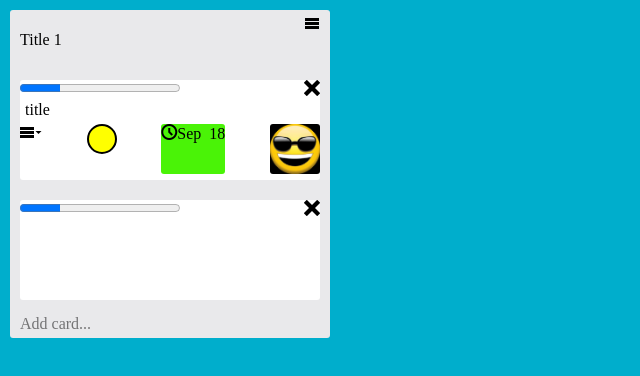
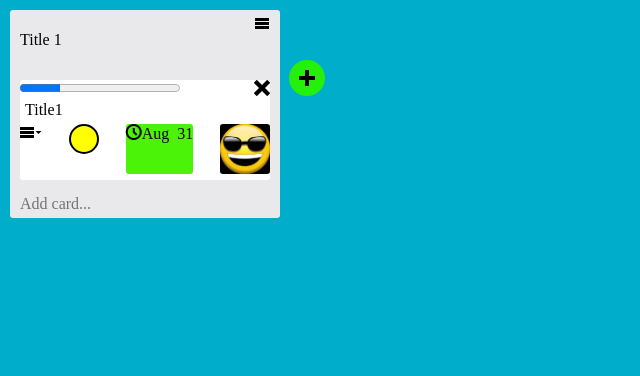
Before and after one commit to vakh-vlad/Trello, a website: page index.html in a window 1280 px wide. Both pictures are taken after a click on the element "Add card...". Shown: the whole page, without its empty margins (0-640 px from the left). Drawn offline with Linux system fonts and the light colour scheme; a web font is replaced by a local one.

Commit message:
add button addgroup and dell card, but don't work

```diff
--- a/index.html
+++ b/index.html
@@ -10,16 +10,17 @@
 </head>
 <body>
     <div class="content">
-        <div class="group">
+        <div class="group" id="0" ondrop="CardDrop(event)" ondragover="onDragOver(event);">
             <div class="header">
-                <p>Title 1</p>
+                <p class="group-title">Title 1</p>
                 <a class="icon-main-card-menu" href=""></a>
 
             </div>
-                <div class="card">
+            <a class="icon-add-card"  onclick="addCardGroup()" href=""></a>
+                 <!-- <div class="card">
                     <div class="progress-dell">
-                    <progress max="100" value="25"></progress>
-                    <a class="icon-dell-card"  onclick="dellCard()" href=""></a>
+                        <progress max="100" value="25"></progress>
+                        <a class="icon-dell-card"  onclick="dellCard()" href=""></a>
                     </div>
                     <p class="card-title">title</p>
                     <section class="card-items">
@@ -36,14 +37,24 @@
                                 <li><a href=""></a></li>
                             </ul>
                         </div>
-                        <a class="icon-clock" href=""><time datetime="18-08">Sep 18</time> </a>
+                        <a class="icon-clock" href="">
+                            <time datetime="18-08">Sep 18</time>
+                        </a>
 
-                        <img src="./images/smile fase.jpg" alt="">
+                        <img src="./images/smile_fase.jpg" alt="">
                     </section>
+                 </div>     -->
+            <div class="footer" onclick="addCard(0)">Add card...</div>
+        </div>
+        <!-- <div class="group-2">
+                <div class="header">
+                    <p>Title 1</p>
+                    <a class="icon-main-card-menu" href=""></a>
 
                 </div>
-            <div class="footer" onclick="addCard()">Add card...</div>
-        </div>
+                <a class="icon-add-card"  onclick="addCardGroup()" href=""></a>
+            <div class="footer" onclick="addCard('group-2')">Add card...</div>
+        </div>                -->
     </div>
     <script src="./js/scripts/script.js"></script>
 
--- a/js/scripts/script.js
+++ b/js/scripts/script.js
@@ -1,40 +1,121 @@
 (function () {
 	var group = document.getElementsByClassName('group')[0];
 
-	window.addCard = function () {
+	function dellCard(group, event) {
+		// console.log(event);
+		var card = event.target.parentNode.parentNode;
+		group.removeChild(card);
+	}
+
+	window.addCardGroup = function(){
+		var contentBlock = document.getElementsByClassName('content')[0];
+		var defaultGroup = document.createElement('div');
+		defaultGroup.className = 'group';
+		defaultGroup.id = contentBlock.children.length;
+		contentBlock.appendChild(defaultGroup);
+
+		//add div header of group
+		var headerNewGroup = document.createElement('div');
+		headerNewGroup.className = 'header';
+		defaultGroup.appendChild(headerNewGroup);
+
+		//add title with mein menu card
+		var groupTitle = document.createElement('p');
+		groupTitle.className = 'group-title';
+		groupTitle.innerText = 'Title 1';
+		headerNewGroup.appendChild(groupTitle);
+
+		var mainCardMenu = document.createElement('a');
+		mainCardMenu.className = 'icon-main-card-menu';
+		mainCardMenu.setAttribute('href', '');
+		headerNewGroup.appendChild(mainCardMenu);
+
+		//add div footer group with button addCard
+		var footerNewGroup = document.createElement('div');
+		footerNewGroup.className = 'footer';
+		footerNewGroup.setAttribute('onclick', 'addCard(\'defaultGroup.id\')');
+		footerNewGroup.innerText = 'Add card...';
+		defaultGroup.appendChild(footerNewGroup);
+	};
+
+	window.addCard = function (groupID) {
+		group = document.getElementById(groupID);
 		var defaultCard = document.createElement('div');
 		defaultCard.className = 'card';
 		var lastChild = group.children[group.children.length - 1];
 
 		//add div progress with dell card
-		var progress_dell = document.createElement('div');
-		progress_dell.className = 'progress-dell';
-		defaultCard.appendChild(progress_dell);
+		var progressDell = document.createElement('div');
+		progressDell.className = 'progress-dell';
+		defaultCard.appendChild(progressDell);
 
 		//add progress
 		var progress = document.createElement('progress');
 		progress.setAttribute('value', '25');
 		progress.setAttribute('max', '100');
-		progress_dell.appendChild(progress);
+		progressDell.appendChild(progress);
 
 		//add dell menu card
-		var dell_menu_card = document.createElement('a');
-		dell_menu_card.className = 'icon-dell-card';
-		dell_menu_card.setAttribute('href', '');
-		dell_menu_card.setAttribute('onclick', 'dellCard()');
-		progress_dell.appendChild(dell_menu_card);
+		var dellCardMenu = document.createElement('a');
+		dellCardMenu.className = 'icon-dell-card';
+		dellCardMenu.setAttribute('href', '');
+		// dellCardMenu.setAttribute('onclick', 'dellCard()');
+		progressDell.appendChild(dellCardMenu);
+
+		//add tittle card
+		var cardTitle = document.createElement('p');
+		// var nambTitle = group.children.length -1
+		cardTitle.className = 'card-title';
+		cardTitle.innerText = 'Title'+ (group.children.length -2);
+		defaultCard.appendChild(cardTitle);
+
+		//add section card-items
+		var cardItems = document.createElement('section');
+		cardItems.className = 'card-items';
+		defaultCard.appendChild(cardItems);
+
+		//add add menu with icon
+		var addMenu = document.createElement('div');
+		addMenu.className = 'add-menu';
+		cardItems.appendChild(addMenu);
+
+		var iconAddMenu = document.createElement('a');
+		iconAddMenu.className = 'icon-internal-card-menu';
+		iconAddMenu.setAttribute('href', '');
+		addMenu.appendChild(iconAddMenu);
+
+		//add color menu
+		var colorMenu = document.createElement('div');
+		colorMenu.className = 'color-menu';
+		cardItems.appendChild(colorMenu);
+
+		var btnColorMenu = document.createElement('a');
+		btnColorMenu.className = 'btn-color-menu';
+		btnColorMenu.setAttribute('href', '');
+		colorMenu.appendChild(btnColorMenu);
+
+		//add icon clock
+		var clock = document.createElement('a');
+		clock.className = 'icon-clock';
+		clock.setAttribute('href', '');
+		cardItems.appendChild(clock);
+
+		var time = document.createElement('time');
+		time.setAttribute('datatime', '31-08');
+		time.innerText = 'Aug 31';
+		clock.appendChild(time);
+
+		//add avatar
+		var avatar = document.createElement('img');
+		avatar.setAttribute('src', './images/smile_fase.jpg');
+		avatar.setAttribute('alt','');
+		cardItems.appendChild(avatar);
+
+		var removeIcon = defaultCard.children[0].children[1];
+		removeIcon.addEventListener('click', dellCard.bind(this, group));
+
+		group.insertBefore(defaultCard, lastChild);
+	};
 
 
-
-		group.insertBefore(defaultCard, lastChild);
-
-		// var defaultProgressBar = document.createElement('div');
-		// defaultProgressBar.className = 'myBar'
-		// group.insertBefore(defaultProgressBar,lastChild);
-		window.dellCard = function(){
-			group.removeChild(defaultCard);
-		}
-
-	};
-
 }());
--- a/sass/style.scss
+++ b/sass/style.scss
@@ -22,11 +22,11 @@ text-decoration:none;
 }
 @font-face {
     font-family: 'icomoon';
-    src:  url('../fonts/icomoon.eot?5zxbgo');
-    src:  url('../fonts/icomoon.eot?5zxbgo#iefix') format('embedded-opentype'),
-      url('../fonts/icomoon.ttf?5zxbgo') format('truetype'),
-      url('../fonts/icomoon.woff?5zxbgo') format('woff'),
-      url('../fonts/icomoon.svg?5zxbgo#icomoon') format('svg');
+    src:  url('../fonts/icomoon.eot?t9qzb2');
+    src:  url('../fonts/icomoon.eot?t9qzb2#iefix') format('embedded-opentype'),
+      url('../fonts/icomoon.ttf?t9qzb2') format('truetype'),
+      url('../fonts/icomoon.woff?t9qzb2') format('woff'),
+      url('../fonts/icomoon.svg?t9qzb2#icomoon') format('svg');
     font-weight: normal;
     font-style: normal;
   }
@@ -34,7 +34,7 @@ text-decoration:none;
   [class^="icon-"], [class*=" icon-"] {
     /* use !important to prevent issues with browser extensions that change fonts */
     font-family: 'icomoon' !important;
-    speak: none;
+    // speak: none;
     font-style: normal;
     font-weight: normal;
     font-variant: normal;
@@ -55,39 +55,63 @@ text-decoration:none;
   .icon-internal-card-menu:before {
     content: "\e9bf";
   }
+  .icon-add-card:before {
+    content: "\ea0a";
+  }
   .icon-dell-card:before {
     content: "\ea0f";
   }
 
 
+
 .content{
     display: flex;
-    justify-content: space-between;
+    // flex-direction: row;
+    // justify-content: space-between;
 }
-.group{
+.group, .group-2{
+    width: 270px;
     display: flex;
     flex-direction: column;
     margin: 10px;
     background: #e9e9eb;
     border-radius: 3px;
+    position: relative;
 }
-.group .header{
+.group .header,
+.group-2 .header{
     display: flex;
     flex-direction: row;
     justify-content: space-between;
     align-content: center;
 }
-.group .header, .group .footer{
+.group .header, .group .footer,
+.group-2 .header, .group-2 .footer{
 margin: 5px 10px;
 }
 
+.group .icon-add-card,
+.group-2 .icon-add-card{
+    position: absolute;
+    top: 50px;
+    right: 0;
+    padding: 10px;
+    margin: 0  -45px 0 0;
+    background: #25f00a;
+    border-radius: 50%;
 
-.group .footer{
+}
+
+
+.group .footer,
+.group-2 .footer{
     opacity: 0.5;
 }
-.group .card{
+.group .card,
+.group-2 .card
+ {
     margin: 10px;
-    width: 300px;
+    width: 250px;
     height: 100px;
     background: white;
     border-radius: 3px;
```
Also changed, not shown: css/style.css, fonts/icomoon.ttf, fonts/icomoon.woff, images/smile_fase.jpg (renamed from images/smile fase.jpg), 2 other files.
